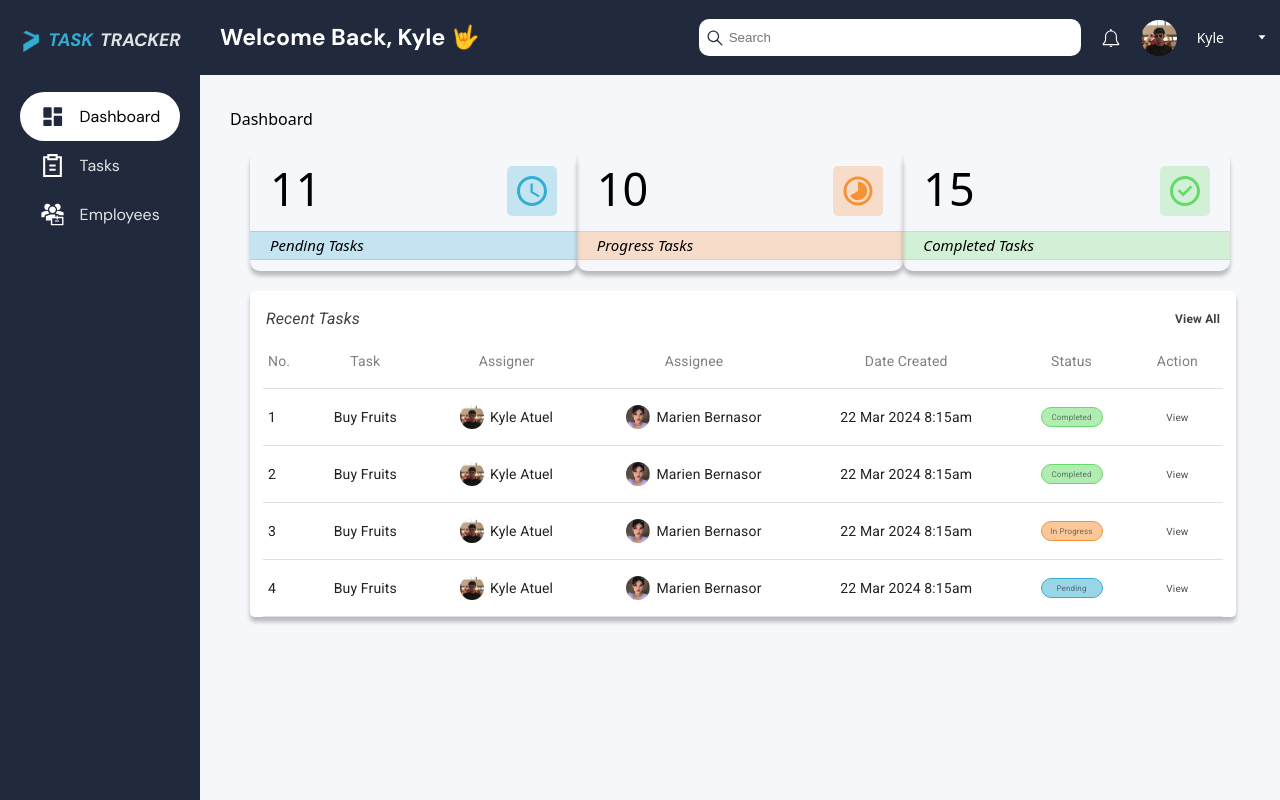
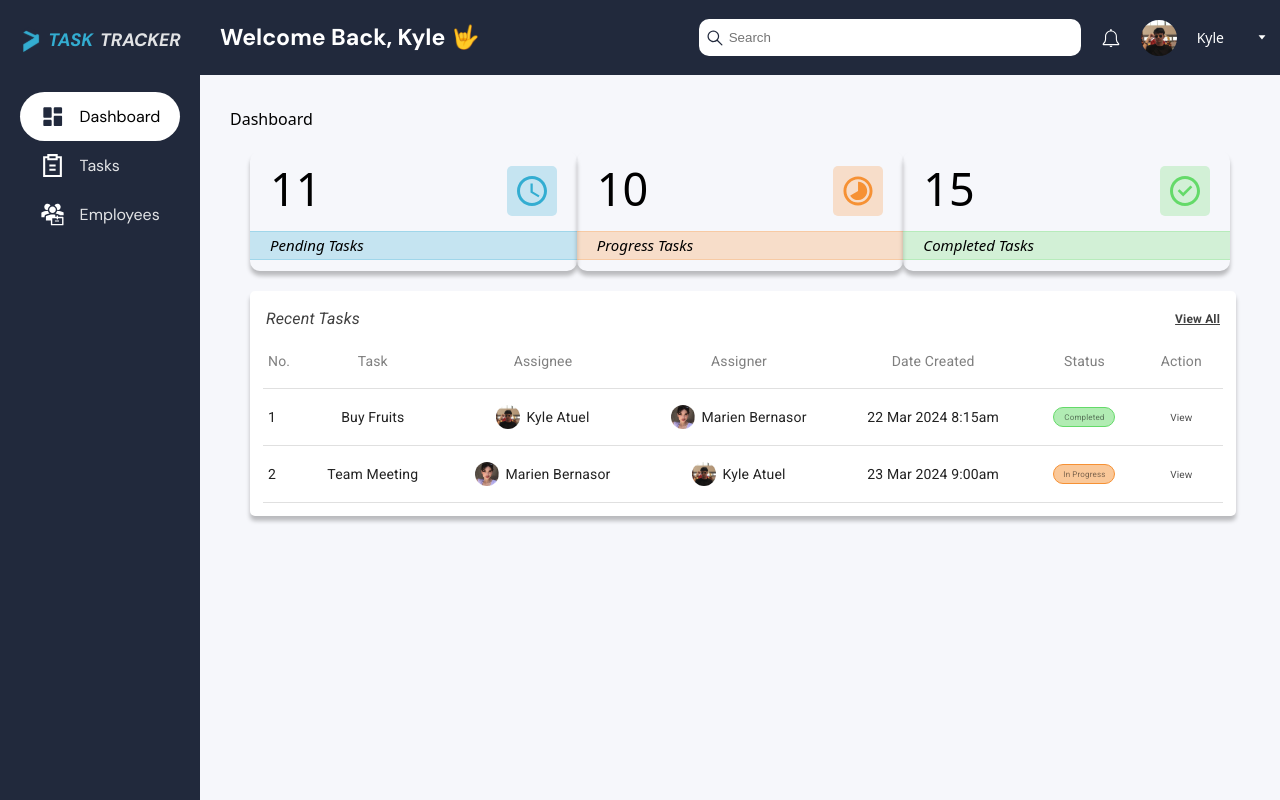
Before and after one commit to Renreal/task-manager, a React (Vite) app: page / in a window 1280 px wide. Built offline with nearby package versions, Linux system fonts and the light colour scheme.

Commit message:
create reusable component for recent tasks

```diff
--- a/src/components/ RecentTasks.jsx
+++ /dev/null
@@ -1,142 +0,0 @@
-import * as React from "react";
-import Table from "@mui/material/Table";
-import TableBody from "@mui/material/TableBody";
-import TableCell from "@mui/material/TableCell";
-import TableContainer from "@mui/material/TableContainer";
-import TableHead from "@mui/material/TableHead";
-import TableRow from "@mui/material/TableRow";
-import "../styles/RecentTasks.css";
-import kyle from "../assets/images/kyle.jpg";
-import marien from "../assets/images/marien.jpg";
-export default function RecentTasks({TableTitle}) {
-  return (
-    <div className="recent-tasks-table">
-      <TableContainer
-        className="recent-tasks-table-container"
-        sx={{ maxHeight: 300, overflow: "auto" }}
-      >
-        <Table
-          stickyHeader
-          aria-label="Recent Tasks"
-          className="recent-tasks-inner-table"
-          sx={{
-            minWidth: 650,
-            width: "100%",
-          }}
-        >
-          <TableHead>
-            <TableRow>
-              <TableCell
-                colSpan={7}
-                sx={{ borderBottom: "none", padding: "3px" }}
-              >
-                <div className="table-title">
-                  <span>{TableTitle}</span>
-                  <a>View All</a>
-                </div>
-              </TableCell>
-            </TableRow>
-
-            <TableRow>
-              <TableCell
-                align="left"
-                className="numCell"
-                sx={{ padding: "5px" }}
-              >
-                No.
-              </TableCell>
-              <TableCell align="center" sx={{ padding: "15px" }}>
-                Task
-              </TableCell>
-              <TableCell align="center" sx={{ padding: "15px" }}>
-                Assigner
-              </TableCell>
-              <TableCell align="center" sx={{ padding: "15px" }}>
-                Assignee
-              </TableCell>
-              <TableCell align="center" sx={{ padding: "15px" }}>
-                Date Created
-              </TableCell>
-              <TableCell align="center" sx={{ padding: "15px" }}>
-                Status
-              </TableCell>
-              <TableCell align="center" sx={{ padding: "15px" }}>
-                Action
-              </TableCell>
-            </TableRow>
-          </TableHead>
-          <TableBody className="table-body">
-            <TableRow>
-              <TableCell component="th" scope="row" sx={{ padding: "5px" }}>
-                1
-              </TableCell>
-              <TableCell align="center">Buy Fruits</TableCell>
-              <TableCell align="center" className="Assignee">
-                <img src={kyle} alt="" />
-                <span>Kyle Atuel</span>
-              </TableCell>
-              <TableCell align="center">
-                <img src={marien} alt="" />
-                <span>Marien Bernasor</span>
-              </TableCell>
-              <TableCell align="center">22 Mar 2024 8:15am</TableCell>
-              <TableCell align="center" className="status"> <span>Completed</span></TableCell>
-              <TableCell align="center" className="view-action"><span>View</span></TableCell>
-            </TableRow>
-            <TableRow>
-              <TableCell component="th" scope="row" sx={{ padding: "5px" }}>
-                2
-              </TableCell>
-              <TableCell align="center">Buy Fruits</TableCell>
-              <TableCell align="center" className="Assignee">
-                <img src={kyle} alt="" />
-                <span>Kyle Atuel</span>
-              </TableCell>
-              <TableCell align="center">
-                <img src={marien} alt="" />
-                <span>Marien Bernasor</span>
-              </TableCell>
-              <TableCell align="center">22 Mar 2024 8:15am</TableCell>
-              <TableCell align="center" className="status"> <span>Completed</span></TableCell>
-              <TableCell align="center" className="view-action"><span>View</span></TableCell>
-            </TableRow>
-            <TableRow>
-              <TableCell component="th" scope="row" sx={{ padding: "5px" }}>
-                3
-              </TableCell>
-              <TableCell align="center">Buy Fruits</TableCell>
-              <TableCell align="center" className="Assignee">
-                <img src={kyle} alt="" />
-                <span>Kyle Atuel</span>
-              </TableCell>
-              <TableCell align="center">
-                <img src={marien} alt="" />
-                <span>Marien Bernasor</span>
-              </TableCell>
-              <TableCell align="center">22 Mar 2024 8:15am</TableCell>
-              <TableCell align="center" className="status in-progress"> <span>In Progress</span></TableCell>
-              <TableCell align="center" className="view-action"><span>View</span></TableCell>
-            </TableRow>
-            <TableRow>
-              <TableCell component="th" scope="row" sx={{ padding: "5px" }}>
-                4
-              </TableCell>
-              <TableCell align="center">Buy Fruits</TableCell>
-              <TableCell align="center" className="Assignee">
-                <img src={kyle} alt="" />
-                <span>Kyle Atuel</span>
-              </TableCell>
-              <TableCell align="center">
-                <img src={marien} alt="" />
-                <span>Marien Bernasor</span>
-              </TableCell>
-              <TableCell align="center">22 Mar 2024 8:15am</TableCell>
-              <TableCell align="center" className="status pending"> <span>Pending</span></TableCell>
-              <TableCell align="center" className="view-action"><span>View</span></TableCell>
-            </TableRow>
-          </TableBody>
-        </Table>
-      </TableContainer>
-    </div>
-  );
-}
--- /dev/null
+++ b/src/components/RecentTasksTable.jsx
@@ -0,0 +1,37 @@
+import React from 'react'
+import RecentTasks from "./templates/ RecentTasks.jsx"
+import kyle from "../assets/images/kyle.jpg"
+import marien from "../assets/images/marien.jpg";
+
+const sampleTasks = [
+    {
+      title: "Buy Fruits",
+      assigner: "Kyle Atuel",
+      assignerImage: kyle,
+      assignee: "Marien Bernasor",
+      assigneeImage: marien,
+      date: "22 Mar 2024 8:15am",
+      status: "Completed",
+    },
+    {
+      title: "Team Meeting",
+      assigner: "Marien Bernasor",
+      assignerImage: marien,
+      assignee: "Kyle Atuel",
+      assigneeImage: kyle,
+      date: "23 Mar 2024 9:00am",
+      status: "In Progress",
+    },
+  ];
+
+function RecentTasksTable() {
+  return (
+    <RecentTasks
+    tableTitle="Recent Tasks"
+    tasks={sampleTasks}
+    onViewClick={(task) => console.log("Clicked task:", task)}
+  />
+  )
+}
+
+export default RecentTasksTable
--- /dev/null
+++ b/src/components/templates/ RecentTasks.jsx
@@ -0,0 +1,105 @@
+import * as React from "react";
+import {
+  Table,
+  TableBody,
+  TableCell,
+  TableContainer,
+  TableHead,
+  TableRow,
+} from "@mui/material";
+import "../../styles/RecentTasks.css"
+
+export default function RecentTasks({ tableTitle, tasks = [], onViewClick }) {
+  return (
+    <div className="recent-tasks-table">
+      <TableContainer
+        className="recent-tasks-table-container"
+        sx={{ maxHeight: 300, overflow: "auto" }}
+      >
+        <Table
+          stickyHeader
+          aria-label="Recent Tasks"
+          className="recent-tasks-inner-table"
+          sx={{ minWidth: 650, width: "100%" }}
+        >
+          <TableHead>
+            <TableRow>
+              <TableCell
+                colSpan={7}
+                sx={{ borderBottom: "none", padding: "3px" }}
+              >
+                <div className="table-title">
+                  <span>{tableTitle}</span>
+                  <a href="#">View All</a>
+                </div>
+              </TableCell>
+            </TableRow>
+            <TableRow>
+              <TableCell
+                align="left"
+                className="numCell"
+                sx={{ padding: "5px" }}
+              >
+                No.
+              </TableCell>
+              <TableCell align="center" sx={{ padding: "15px" }}>
+                Task
+              </TableCell>
+              <TableCell align="center" sx={{ padding: "15px" }}>
+                Assignee
+              </TableCell>
+              <TableCell align="center" sx={{ padding: "15px" }}>
+                Assigner
+              </TableCell>
+              <TableCell align="center" sx={{ padding: "15px" }}>
+                Date Created
+              </TableCell>
+              <TableCell align="center" sx={{ padding: "15px" }}>
+                Status
+              </TableCell>
+              <TableCell align="center" sx={{ padding: "15px" }}>
+                Action
+              </TableCell>
+            </TableRow>
+          </TableHead>
+
+          <TableBody className="table-body">
+            {tasks.map((task, index) => (
+              <TableRow key={task.id || index}>
+                <TableCell component="th" scope="row" sx={{ padding: "5px" }}>
+                  {index + 1}
+                </TableCell>
+                <TableCell align="center">{task.title}</TableCell>
+
+                <TableCell align="center" className="Assignee">
+                  <img src={task.assignerImage} alt={task.assigner} />
+                  <span>{task.assigner}</span>
+                </TableCell>
+
+                <TableCell align="center">
+                  <img src={task.assigneeImage} alt={task.assignee} />
+                  <span>{task.assignee}</span>
+                </TableCell>
+
+                <TableCell align="center">{task.date}</TableCell>
+
+                <TableCell
+                  align="center"
+                  className={`status ${task.status
+                    .toLowerCase()
+                    .replace(" ", "-")}`}
+                >
+                  <span>{task.status}</span>
+                </TableCell>
+
+                <TableCell align="center" className="view-action">
+                  <span onClick={() => onViewClick?.(task)}>View</span>
+                </TableCell>
+              </TableRow>
+            ))}
+          </TableBody>
+        </Table>
+      </TableContainer>
+    </div>
+  );
+}
--- a/src/layouts/Admin.jsx
+++ b/src/layouts/Admin.jsx
@@ -6,7 +6,7 @@ import TaskCard from "../components/TaskCard";
 import pendingIcon from "../assets/pending-icon.svg";
 import progressIcon from "../assets/progress-icon.svg";
 import completedIcon from "../assets/completed-icon.svg";
-import RecentTasks from "../components/ RecentTasks";
+import RecentTasksTable from "../components/RecentTasksTable";
 
 export default function Admin() {
   return (
@@ -40,7 +40,7 @@ export default function Admin() {
               </div>
             </div>
 
-            <RecentTasks TableTitle={"Recent Tasks"}/>
+            <RecentTasksTable/>
           </div>
         </div>
       </div>
```
